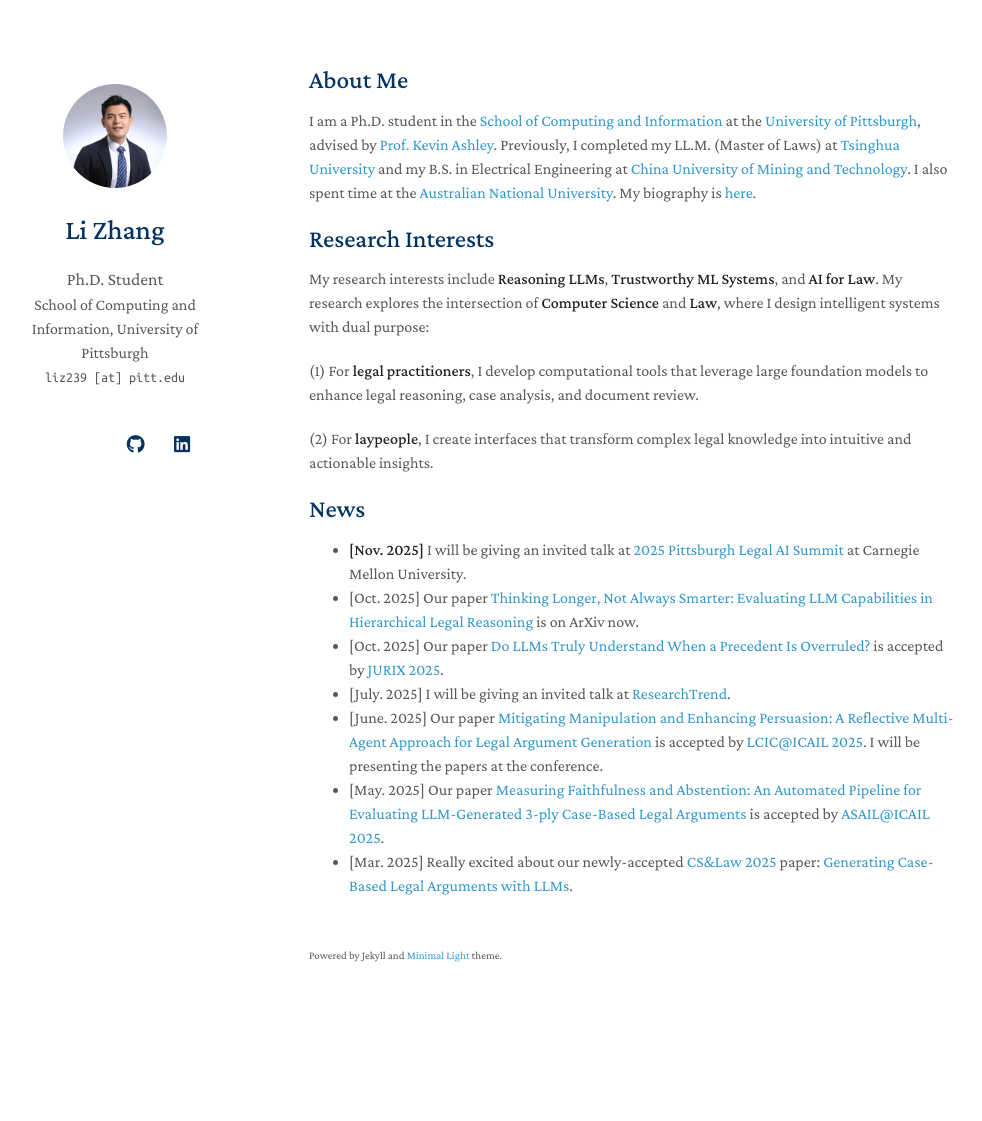
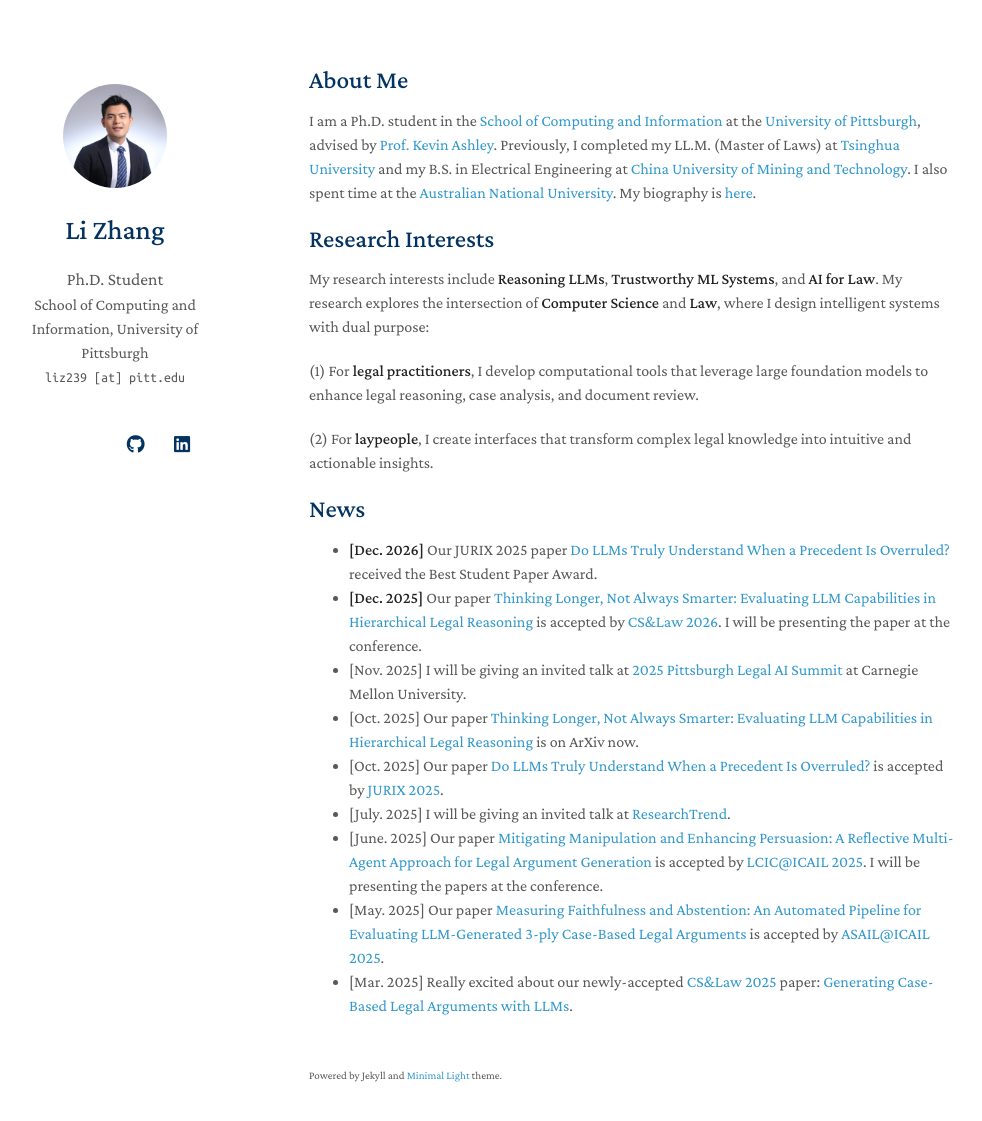
Before and after one commit to lizhang-AIandLaw/lizhang-AIandLaw.github.io, a Jekyll site: the page built from index.md, in a window 1280 px wide and 1156 px high. Shown: the top 1121 px of the window, without its empty margins (161-1143 px from the left). Built offline with Jekyll 4.4.1, drawn with Linux system fonts in a browser that asks for light colours; a style sheet for code colours, icons or effects is not loaded; our own code applies the rules of GitHub Pages for plain Markdown files.

Commit message:
Update index.md

```diff
--- a/index.md
+++ b/index.md
@@ -15,7 +15,9 @@ My research interests include **Reasoning LLMs**, **Trustworthy ML Systems**, an
 (2) For **laypeople**, I create interfaces that transform complex legal knowledge into intuitive and actionable insights.
 
 ## News
-- **[Nov. 2025]** I will be giving an invited talk at [2025 Pittsburgh Legal AI Summit](https://luma.com/c2t58h8z) at Carnegie Mellon University.
+- **[Dec. 2026]** Our JURIX 2025 paper [Do LLMs Truly Understand When a Precedent Is Overruled?](https://ebooks.iospress.nl/volumearticle/76899) received the Best Student Paper Award.
+- **[Dec. 2025]** Our paper [Thinking Longer, Not Always Smarter: Evaluating LLM Capabilities in Hierarchical Legal Reasoning](https://thinking-longer-thinking-smarter.vercel.app) is accepted by [CS&Law 2026](https://computersciencelaw.org/2026/). I will be presenting the paper at the conference.
+- [Nov. 2025] I will be giving an invited talk at [2025 Pittsburgh Legal AI Summit](https://luma.com/c2t58h8z) at Carnegie Mellon University.
 - [Oct. 2025] Our paper [Thinking Longer, Not Always Smarter: Evaluating LLM Capabilities in Hierarchical Legal Reasoning](https://thinking-longer-thinking-smarter.vercel.app) is on ArXiv now.
 - [Oct. 2025] Our paper [Do LLMs Truly Understand When a Precedent Is Overruled?](https://arxiv.org/abs/2510.20941) is accepted by [JURIX 2025](https://jurix2025.di.unito.it).
 - [July. 2025] I will be giving an invited talk at [ResearchTrend](https://researchtrend.ai/social-events/researchtrend-connect-llmag-8).
```
